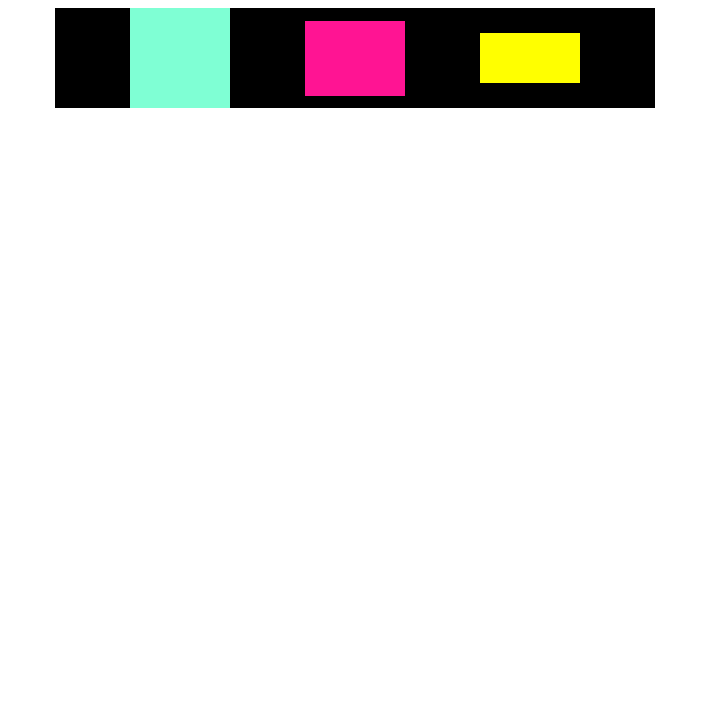
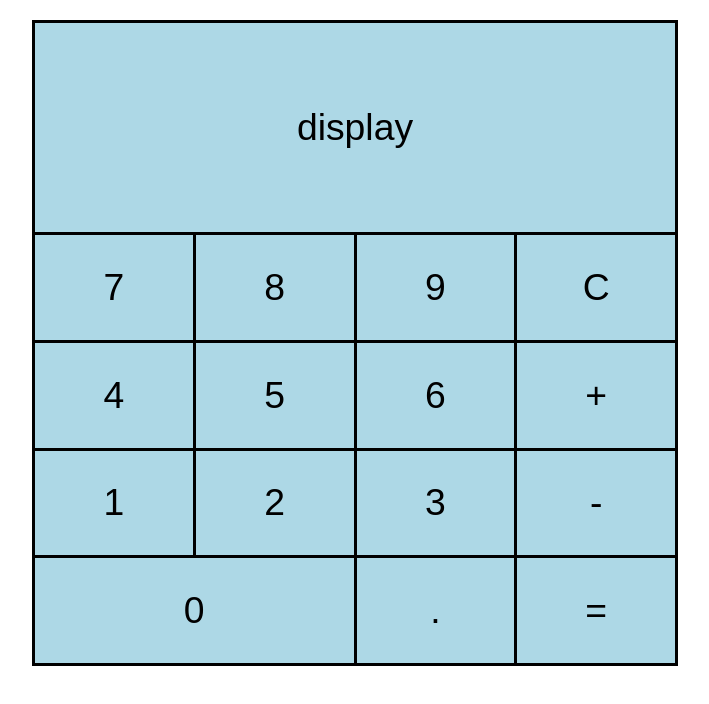
Before and after one commit to patrykplewinski/Aplikacje-Internetowe, a plain HTML site: page index.html in a window 1280 px wide. Shown: the whole page, without its empty margins (285-994 px from the left). Drawn offline with Linux system fonts and the light colour scheme.

Commit message:
grid,kalkulator

```diff
--- a/index.html
+++ b/index.html
@@ -6,10 +6,23 @@
     <link rel="stylesheet" href="style.css">
 </head>
 <body>
-    <div id="container">
-    <div></div>
-    <div></div>
-    <div></div>
-    </div>
+   <div id="container">
+       <div>1</div>
+       <div>2</div>
+       <div>3</div>
+       <div>4</div>
+       <div>5</div>
+       <div>6</div>
+       <div>7</div>
+       <div>8</div>
+       <div>9</div>
+       <div>0</div>
+       <div>C</div>
+       <div>+</div>
+       <div>-</div>
+       <div>=</div>
+       <div>display</div>
+       <div>.</div>
+   </div>
 </body>
 </html>
--- a/style.css
+++ b/style.css
@@ -1,26 +1,111 @@
+html,body{
+    height:100% ;
+    margin:0;
+    padding:0;
+
+
+}
 #container {
-    width: 600px;
-    background-color: black;
-    margin: 0 auto;
+display:grid;
+grid-template-columns: 1fr 1fr 1fr 1fr;
+    grid-template-rows: 2fr 1fr 1fr 1fr 1fr;
+width: 50%;
+height: 80%;
+background-color: black;
+margin: 20px auto 0;
+grid-gap: 3px;
+padding: 3px;
+
+}
+#container > div{
+    background-color: lightblue;
+    font: normal 28pt sans-serif;
     display: flex;
-    justify-content:space-evenly;
+    justify-content:center;
     align-items: center;
+    user-select: none;
 }
-#container > div {
-    width: 100px;
-    height: 100px;
-    background-color:aquamarine;
-    transition: all .2s linear;
+#container > div:hover{
+    background-color: bisque;
 }
-#container > div:nth-child(2) {
-    background-color:deeppink;
-    height:75px;
+#container > div:nth-child(1){
+    grid-row: 4;
+    grid-column: 1;
+
+
+}
+#container > div:nth-child(2){
+    grid-row: 4;
+    grid-column: 2;
+
 }
 #container > div:nth-child(3){
-    background-color: yellow;
-    height:50px;
-}
-#container > div:hover{
-    background-color: blueviolet;
+    grid-row: 4;
+    grid-column: 3;
 
 }
+#container > div:nth-child(4){
+    grid-row: 3;
+    grid-column: 1;
+
+}
+#container > div:nth-child(5){
+    grid-row: 3;
+    grid-column: 2;
+
+}
+#container > div:nth-child(6){
+    grid-row: 3;
+    grid-column: 3;
+
+}
+#container > div:nth-child(7){
+    grid-row:2;
+    grid-column: 1;
+
+}
+#container > div:nth-child(8){
+    grid-row:2;
+    grid-column: 2;
+
+}
+#container > div:nth-child(9){
+    grid-row:2;
+    grid-column: 3;
+
+}
+#container > div:nth-child(10){
+    grid-row:5;
+    grid-column: 1/3;
+
+
+}
+#container > div:nth-child(11){
+    grid-row:2;
+    grid-column:4;
+}
+#container > div:nth-child(12){
+    grid-row:3;
+    grid-column:4;
+
+}
+#container > div:nth-child(13){
+    grid-row: 4;
+    grid-column:4;
+
+}
+#container > div:nth-child(14){
+    grid-row:5;
+    grid-column:4;
+
+}
+#container > div:nth-child(15){
+    grid-row:1;
+    grid-column:1/5;
+
+}
+#container > div:nth-child(16){
+    grid-row:5;
+    grid-column:3;
+
+}
```
